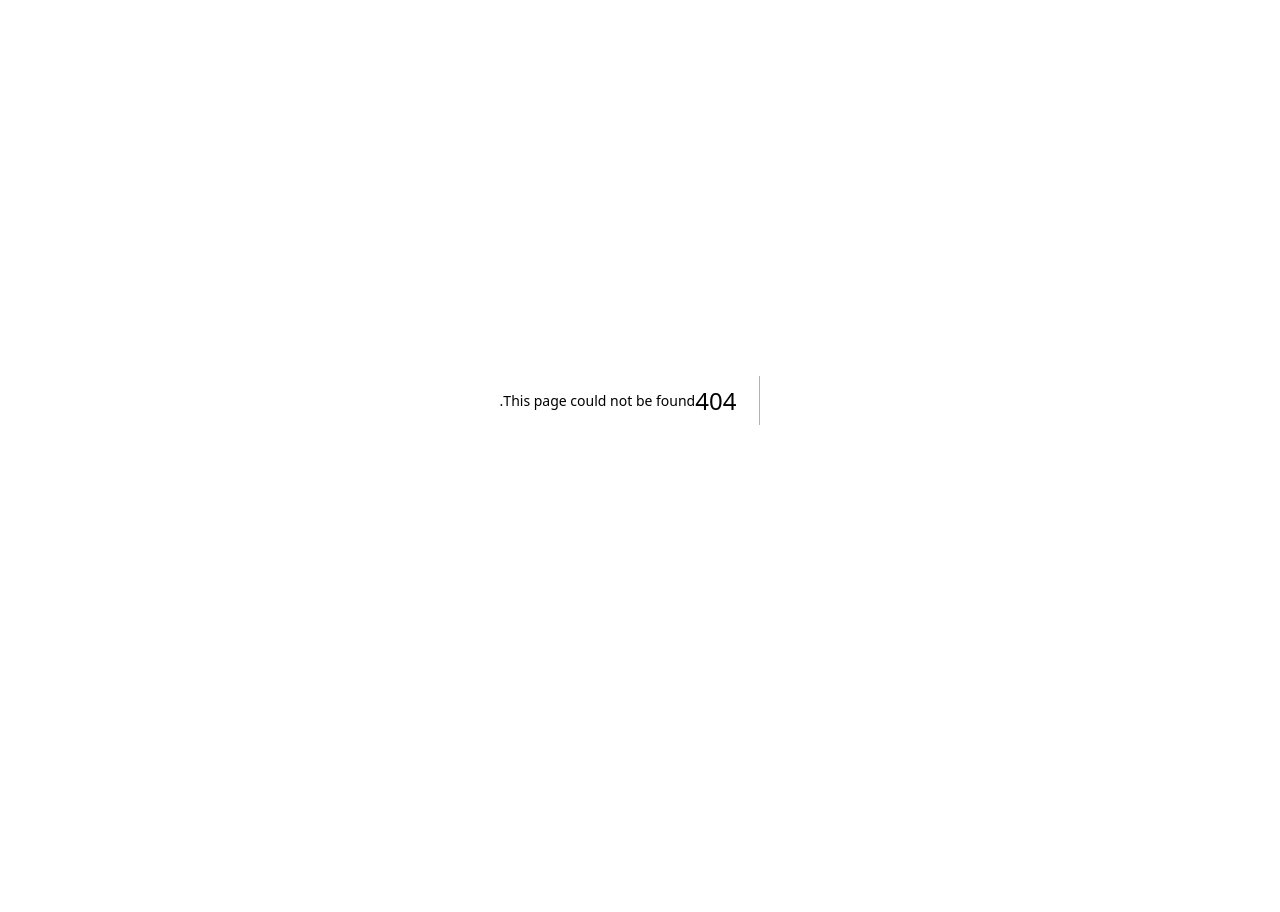
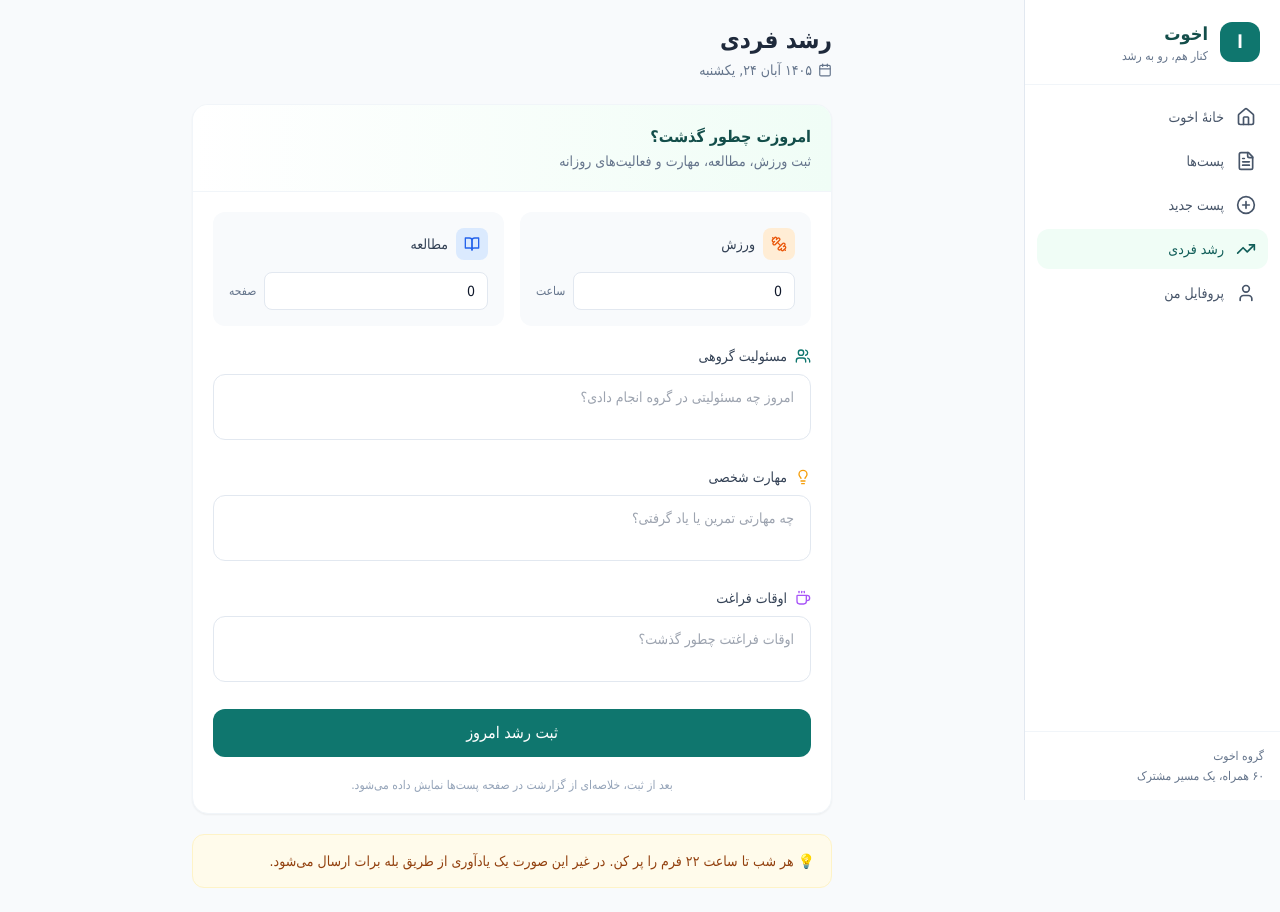
Before and after one commit to MohammadMahdi27127/okhovat, a Next.js app in the folder frontend/: page /growth in a window 1280 px wide. Before the commit this address had no page. Before the commit the page ends 800 px from the top, so only its background shows below. Built offline with nearby package versions, Linux system fonts and the light colour scheme.

Commit message:
Add Personal Growth (رشد فردی) page

```diff
--- /dev/null
+++ b/frontend/src/app/growth/page.tsx
@@ -0,0 +1,225 @@
+'use client'
+
+import { useState } from 'react'
+import { motion } from 'framer-motion'
+import Link from 'next/link'
+import {
+  Home, FileText, PlusCircle, TrendingUp, User,
+  Dumbbell, BookOpen, Users, Lightbulb, Coffee,
+  Calendar, CheckCircle2
+} from 'lucide-react'
+
+export default function GrowthPage() {
+  const [sport, setSport] = useState(0)
+  const [study, setStudy] = useState(0)
+  const [responsibility, setResponsibility] = useState('')
+  const [skill, setSkill] = useState('')
+  const [leisure, setLeisure] = useState('')
+  const [submitted, setSubmitted] = useState(false)
+
+  const handleSubmit = (e: React.FormEvent) => {
+    e.preventDefault()
+    setSubmitted(true)
+    setTimeout(() => setSubmitted(false), 3000)
+  }
+
+  const today = new Date().toLocaleDateString('fa-IR', {
+    weekday: 'long',
+    year: 'numeric',
+    month: 'long',
+    day: 'numeric'
+  })
+
+  return (
+    <div className="min-h-screen bg-slate-50 flex">
+      {/* Sidebar */}
+      <aside className="w-64 bg-white border-l border-slate-200 flex flex-col fixed right-0 top-0 bottom-0 z-40">
+        <div className="p-5 border-b border-slate-100">
+          <div className="flex items-center gap-3">
+            <div className="w-10 h-10 rounded-xl bg-okhovat-600 flex items-center justify-center text-white font-bold text-lg">
+              ا
+            </div>
+            <div>
+              <h1 className="font-bold text-okhovat-800 text-lg">اخوت</h1>
+              <p className="text-xs text-slate-500">کنار هم، رو به رشد</p>
+            </div>
+          </div>
+        </div>
+
+        <nav className="flex-1 p-3 space-y-1">
+          <NavItem href="/" icon={<Home size={20} />} label="خانهٔ اخوت" />
+          <NavItem href="/posts" icon={<FileText size={20} />} label="پست‌ها" />
+          <NavItem href="/new-post" icon={<PlusCircle size={20} />} label="پست جدید" />
+          <NavItem href="/growth" icon={<TrendingUp size={20} />} label="رشد فردی" active />
+          <NavItem href="/profile" icon={<User size={20} />} label="پروفایل من" />
+        </nav>
+
+        <div className="p-4 border-t border-slate-100 text-xs text-slate-500">
+          <p>گروه اخوت</p>
+          <p className="mt-1">۶۰ همراه، یک مسیر مشترک</p>
+        </div>
+      </aside>
+
+      {/* Main Content */}
+      <main className="flex-1 mr-64">
+        <div className="max-w-2xl mx-auto py-6 px-4">
+          <motion.div
+            initial={{ opacity: 0, y: 15 }}
+            animate={{ opacity: 1, y: 0 }}
+          >
+            {/* Header */}
+            <div className="mb-6">
+              <h1 className="text-2xl font-bold text-slate-800">رشد فردی</h1>
+              <p className="text-sm text-slate-500 mt-1 flex items-center gap-1.5">
+                <Calendar size={14} />
+                {today}
+              </p>
+            </div>
+
+            {/* Form Card */}
+            <form onSubmit={handleSubmit} className="bg-white rounded-2xl border border-slate-100 shadow-sm overflow-hidden">
+              <div className="p-5 border-b border-slate-100 bg-gradient-to-l from-okhovat-50 to-white">
+                <h2 className="font-semibold text-okhovat-800">امروزت چطور گذشت؟</h2>
+                <p className="text-sm text-slate-500 mt-0.5">ثبت ورزش، مطالعه، مهارت و فعالیت‌های روزانه</p>
+              </div>
+
+              <div className="p-5 space-y-5">
+                {/* Sport & Study - side by side */}
+                <div className="grid grid-cols-2 gap-4">
+                  <div className="p-4 bg-slate-50 rounded-xl">
+                    <div className="flex items-center gap-2 mb-3">
+                      <div className="w-8 h-8 rounded-lg bg-orange-100 flex items-center justify-center">
+                        <Dumbbell size={16} className="text-orange-600" />
+                      </div>
+                      <span className="text-sm font-medium text-slate-700">ورزش</span>
+                    </div>
+                    <div className="flex items-center gap-2">
+                      <input
+                        type="number"
+                        min="0"
+                        step="0.5"
+                        value={sport}
+                        onChange={(e) => setSport(Number(e.target.value))}
+                        className="w-full border border-slate-200 rounded-lg px-3 py-2 text-sm focus:outline-none focus:ring-2 focus:ring-okhovat-500"
+                      />
+                      <span className="text-xs text-slate-500 whitespace-nowrap">ساعت</span>
+                    </div>
+                  </div>
+
+                  <div className="p-4 bg-slate-50 rounded-xl">
+                    <div className="flex items-center gap-2 mb-3">
+                      <div className="w-8 h-8 rounded-lg bg-blue-100 flex items-center justify-center">
+                        <BookOpen size={16} className="text-blue-600" />
+                      </div>
+                      <span className="text-sm font-medium text-slate-700">مطالعه</span>
+                    </div>
+                    <div className="flex items-center gap-2">
+                      <input
+                        type="number"
+                        min="0"
+                        value={study}
+                        onChange={(e) => setStudy(Number(e.target.value))}
+                        className="w-full border border-slate-200 rounded-lg px-3 py-2 text-sm focus:outline-none focus:ring-2 focus:ring-okhovat-500"
+                      />
+                      <span className="text-xs text-slate-500 whitespace-nowrap">صفحه</span>
+                    </div>
+                  </div>
+                </div>
+
+                {/* Group Responsibility */}
+                <div>
+                  <label className="flex items-center gap-2 text-sm font-medium text-slate-700 mb-2">
+                    <Users size={16} className="text-okhovat-600" />
+                    مسئولیت گروهی
+                  </label>
+                  <textarea
+                    value={responsibility}
+                    onChange={(e) => setResponsibility(e.target.value)}
+                    placeholder="امروز چه مسئولیتی در گروه انجام دادی؟"
+                    rows={2}
+                    className="w-full border border-slate-200 rounded-xl px-4 py-3 text-sm focus:outline-none focus:ring-2 focus:ring-okhovat-500 resize-none"
+                  />
+                </div>
+
+                {/* Personal Skill */}
+                <div>
+                  <label className="flex items-center gap-2 text-sm font-medium text-slate-700 mb-2">
+                    <Lightbulb size={16} className="text-amber-500" />
+                    مهارت شخصی
+                  </label>
+                  <textarea
+                    value={skill}
+                    onChange={(e) => setSkill(e.target.value)}
+                    placeholder="چه مهارتی تمرین یا یاد گرفتی؟"
+                    rows={2}
+                    className="w-full border border-slate-200 rounded-xl px-4 py-3 text-sm focus:outline-none focus:ring-2 focus:ring-okhovat-500 resize-none"
+                  />
+                </div>
+
+                {/* Leisure */}
+                <div>
+                  <label className="flex items-center gap-2 text-sm font-medium text-slate-700 mb-2">
+                    <Coffee size={16} className="text-purple-500" />
+                    اوقات فراغت
+                  </label>
+                  <textarea
+                    value={leisure}
+                    onChange={(e) => setLeisure(e.target.value)}
+                    placeholder="اوقات فراغتت چطور گذشت؟"
+                    rows={2}
+                    className="w-full border border-slate-200 rounded-xl px-4 py-3 text-sm focus:outline-none focus:ring-2 focus:ring-okhovat-500 resize-none"
+                  />
+                </div>
+
+                {/* Submit */}
+                <button
+                  type="submit"
+                  className="w-full bg-okhovat-600 hover:bg-okhovat-700 text-white font-medium py-3 rounded-xl transition flex items-center justify-center gap-2"
+                >
+                  {submitted ? (
+                    <>
+                      <CheckCircle2 size={18} />
+                      ثبت شد!
+                    </>
+                  ) : (
+                    'ثبت رشد امروز'
+                  )}
+                </button>
+
+                <p className="text-xs text-center text-slate-400">
+                  بعد از ثبت، خلاصه‌ای از گزارشت در صفحه پست‌ها نمایش داده می‌شود.
+                </p>
+              </div>
+            </form>
+
+            {/* Tip */}
+            <motion.div
+              initial={{ opacity: 0 }}
+              animate={{ opacity: 1 }}
+              transition={{ delay: 0.3 }}
+              className="mt-5 p-4 bg-amber-50 border border-amber-100 rounded-xl text-sm text-amber-800"
+            >
+              💡 هر شب تا ساعت ۲۲ فرم را پر کن. در غیر این صورت یک یادآوری از طریق بله برات ارسال می‌شود.
+            </motion.div>
+          </motion.div>
+        </div>
+      </main>
+    </div>
+  )
+}
+
+function NavItem({ href, icon, label, active = false }: { href: string; icon: React.ReactNode; label: string; active?: boolean }) {
+  return (
+    <Link
+      href={href}
+      className={`w-full flex items-center gap-3 px-3 py-2.5 rounded-xl text-sm font-medium transition ${
+        active
+          ? 'bg-okhovat-50 text-okhovat-700'
+          : 'text-slate-600 hover:bg-slate-50'
+      }`}
+    >
+      {icon}
+      {label}
+    </Link>
+  )
+}
```
